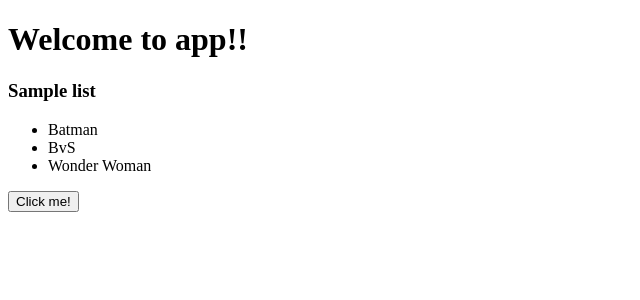
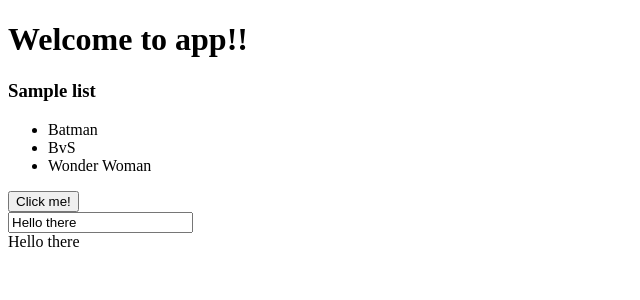
Before and after one commit to sanjivkrish/angular-v4-tutorial, an Angular app: page / in a window 1280 px wide. Shown: the top 300 px of the page, without its empty margins (0-640 px from the left). Built offline with nearby package versions, Linux system fonts and the light colour scheme.

Commit message:
app: list: Use input box to illustrate bindings
Signed-off-by: Sanjiv Krish <sanjiv436.k@gmail.com>

```diff
--- a/src/app/list/list.component.html
+++ b/src/app/list/list.component.html
@@ -7,3 +7,8 @@
 </ul>
 
 <button (click)='logText()'>Click me!</button>
+<br>
+
+<input [(ngModel)]='userInput' [ngModelOptions]='{standalone: true}'>
+
+<div>{{ userInput }}</div>
--- a/src/app/list/list.component.ts
+++ b/src/app/list/list.component.ts
@@ -9,6 +9,7 @@
 export class ListComponent implements OnInit {
   listTitle: string = 'Sample list';
   listItems: any[] = ['one', 'two', 'three'];
+  userInput: string = 'Hello there';
 
   constructor(private _moviesList: MovielistService) {
     this.listItems = this._moviesList.getMovies();
```
